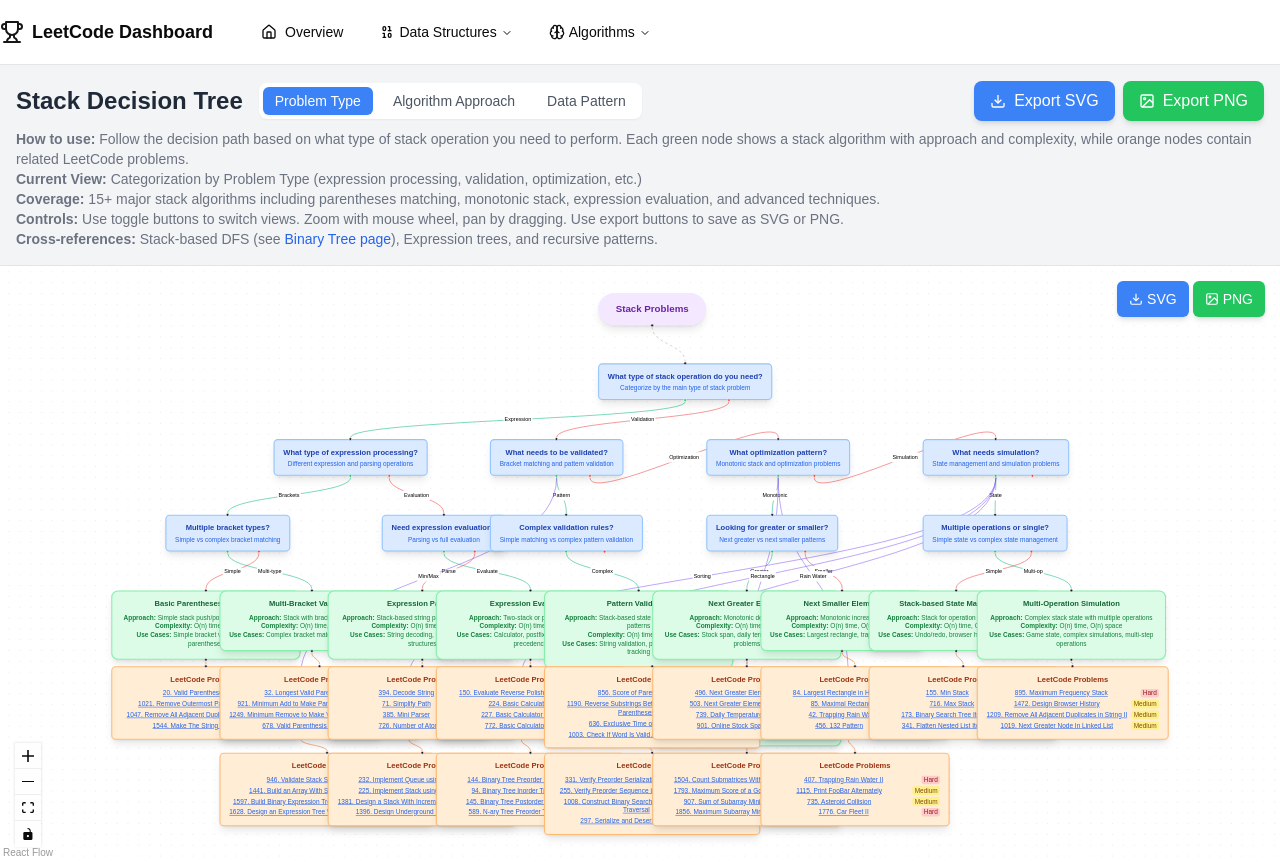
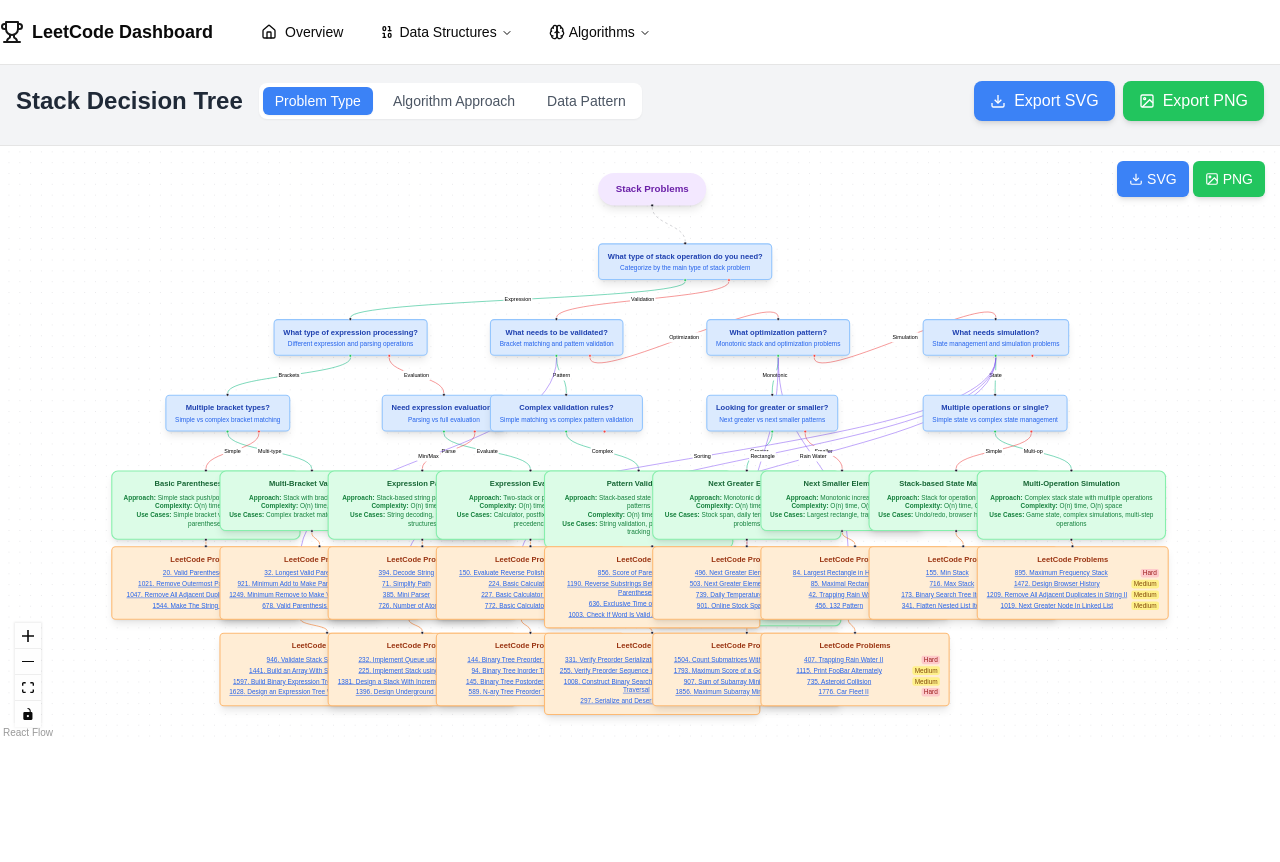
Before and after one commit to Windsooon/codepro, a Next.js app: page /stack in a window 1280 px wide. After the commit the page ends 801 px from the top, so only its background shows below. Built offline with nearby package versions, Linux system fonts and the light colour scheme.

Commit message:
Remove detailed description text from flow pages
Co-authored-by: wiwindson <wiwindson@gmail.com>

```diff
--- a/app/dynamic-programming/page.tsx
+++ b/app/dynamic-programming/page.tsx
@@ -755,14 +755,7 @@ function DynamicProgrammingFlow() {
           </div>
         </div>
 
-        <div className="text-sm text-gray-500">
-          <strong>How to use:</strong> Follow the decision path based on your problem characteristics.
-          Each green node shows a DP technique with approach and complexity, while orange nodes contain related LeetCode problems.
-          <br />
-          <strong>Coverage:</strong> 11 major DP patterns including 1D DP, Grid DP, Knapsack, String DP, Tree DP, State Machine, Interval DP, Bitmask DP, and Digit DP.
-          <br />
-          <strong>Controls:</strong> Zoom with mouse wheel, pan by dragging. Use export buttons to save as SVG or PNG.
-        </div>
+
       </div>
 
               <div style={{ width: '100%', height: 'calc(100vh - 204px)' }}>
--- a/app/graph/page.tsx
+++ b/app/graph/page.tsx
@@ -1470,22 +1470,7 @@ function GraphProblemsFlow() {
           </div>
         </div>
 
-        <div className="text-sm text-gray-500">
-          <strong>How to use:</strong> {viewType === 'problem-type'
-            ? 'Follow the decision path based on your graph characteristics (weighted, directed, etc.)'
-            : 'Follow the decision path based on algorithmic approach (BFS, DFS, Union-Find, etc.)'
-          }.
-          Each green node shows a graph algorithm with approach and complexity, while orange nodes contain related LeetCode problems.
-          <br />
-          <strong>Current View:</strong> {viewType === 'problem-type'
-            ? 'Categorization by Problem Type (shortest path, connectivity, traversal, etc.)'
-            : 'Categorization by Algorithm Approach (BFS-based, DFS-based, Union-Find, etc.)'
-          }
-          <br />
-          <strong>Coverage:</strong> 15+ major graph algorithms including BFS/DFS, Shortest Path, MST, Topological Sort, Union-Find, SCC, and advanced techniques.
-          <br />
-          <strong>Controls:</strong> Use toggle buttons to switch views. Zoom with mouse wheel, pan by dragging. Use export buttons to save as SVG or PNG.
-        </div>
+
       </div>
 
               <div style={{ width: '100%', height: 'calc(100vh - 204px)' }}>
--- a/app/sorting/page.tsx
+++ b/app/sorting/page.tsx
@@ -1282,27 +1282,7 @@ function SortingFlow() {
     [setEdges]
   )
 
-  const getViewDescription = () => {
-    switch(viewType) {
-      case 'algorithm-type':
-        return 'Follow the decision tree to find the right sorting algorithm based on strategy (divide-and-conquer vs others), memory constraints, stability requirements, and data characteristics.'
-      case 'complexity-class':
-        return 'Choose sorting algorithms based on time/space complexity requirements and performance guarantees.'
-      case 'problem-pattern':
-        return 'Select sorting approaches based on the specific problem pattern: array sorting, custom objects, partial sorting, or specialized constraints.'
-      default:
-        return ''
-    }
-  }
 
-  const getCurrentViewTitle = () => {
-    switch(viewType) {
-      case 'algorithm-type': return 'Algorithm Type View - Categorizes by strategy, memory usage, and stability'
-      case 'complexity-class': return 'Complexity Class View - Categorizes by time/space complexity'
-      case 'problem-pattern': return 'Problem Pattern View - Categorizes by sorting problem type'
-      default: return ''
-    }
-  }
 
   return (
     <div style={{ width: '100vw', height: 'calc(100vh - 64px)' }}>
@@ -1364,17 +1344,7 @@ function SortingFlow() {
             </button>
           </div>
         </div>
-        <div className="text-sm text-gray-500">
-          <strong>How to use:</strong> {getViewDescription()}
-          <br />
-          <strong>Current View:</strong> {getCurrentViewTitle()}
-          <br />
-          <strong>Coverage:</strong> 10+ major sorting algorithms including comparison-based, non-comparison, and specialized techniques.
-          <br />
-          <strong>Controls:</strong> Use toggle buttons to switch views. Zoom with mouse wheel, pan by dragging. Use export buttons to save as SVG or PNG.
-          <br />
-          <strong>Cross-references:</strong> Heap Sort (see <a href="/tree" className="text-blue-600 hover:underline">Binary Tree page</a>), Iterative implementations (see <a href="/stack" className="text-blue-600 hover:underline">Stack page</a>).
-        </div>
+
       </div>
               <div style={{ width: '100%', height: 'calc(100vh - 204px)' }}>
         <ReactFlow
--- a/app/stack/page.tsx
+++ b/app/stack/page.tsx
@@ -2068,29 +2068,7 @@ function StackFlow() {
           </div>
         </div>
 
-        <div className="text-sm text-gray-500">
-          <strong>How to use:</strong> {
-            viewType === 'problem-type'
-              ? 'Follow the decision path based on what type of stack operation you need to perform.'
-              : viewType === 'algorithm-approach'
-              ? 'Follow the decision path based on algorithmic approach (monotonic stack, two-stack, etc.).'
-              : 'Follow the decision path based on data pattern (nested structures, sequential processing, etc.).'
-          } Each green node shows a stack algorithm with approach and complexity, while orange nodes contain related LeetCode problems.
-          <br />
-          <strong>Current View:</strong> {
-            viewType === 'problem-type'
-              ? 'Categorization by Problem Type (expression processing, validation, optimization, etc.)'
-              : viewType === 'algorithm-approach'
-              ? 'Categorization by Algorithm Approach (monotonic stack, two-stack techniques, etc.)'
-              : 'Categorization by Data Pattern (nested structures, sequential processing, optimization patterns)'
-          }
-          <br />
-          <strong>Coverage:</strong> 15+ major stack algorithms including parentheses matching, monotonic stack, expression evaluation, and advanced techniques.
-          <br />
-          <strong>Controls:</strong> Use toggle buttons to switch views. Zoom with mouse wheel, pan by dragging. Use export buttons to save as SVG or PNG.
-          <br />
-          <strong>Cross-references:</strong> Stack-based DFS (see <a href="/tree" className="text-blue-600 hover:underline">Binary Tree page</a>), Expression trees, and recursive patterns.
-        </div>
+
       </div>
 
               <div style={{ width: '100%', height: 'calc(100vh - 204px)' }}>
--- a/app/tree/page.tsx
+++ b/app/tree/page.tsx
@@ -2046,27 +2046,7 @@ function BinaryTreeFlow() {
           </div>
         </div>
 
-        <div className="text-sm text-gray-500">
-          <strong>How to use:</strong> {
-            viewType === 'problem-type'
-              ? 'Follow the decision path based on what type of tree operation you need to perform.'
-              : viewType === 'algorithm-approach'
-              ? 'Follow the decision path based on algorithmic approach (DFS, BFS, DP, etc.).'
-              : 'Follow the decision path based on tree characteristics (BST, balanced, etc.).'
-          } Each green node shows a binary tree algorithm with approach and complexity, while orange nodes contain related LeetCode problems.
-          <br />
-          <strong>Current View:</strong> {
-            viewType === 'problem-type'
-              ? 'Categorization by Problem Type (traversal, construction, validation, etc.)'
-              : viewType === 'algorithm-approach'
-              ? 'Categorization by Algorithm Approach (DFS-based, BFS-based, etc.)'
-              : 'Categorization by Tree Characteristics (BST, balanced, general, etc.)'
-          }
-          <br />
-          <strong>Coverage:</strong> 15+ major binary tree algorithms including traversals, construction, validation, LCA, and advanced techniques.
-          <br />
-          <strong>Controls:</strong> Use toggle buttons to switch views. Zoom with mouse wheel, pan by dragging. Use export buttons to save as SVG or PNG.
-        </div>
+
       </div>
 
               <div style={{ width: '100%', height: 'calc(100vh - 204px)' }}>
--- a/app/two-pointer-tree/page.tsx
+++ b/app/two-pointer-tree/page.tsx
@@ -587,13 +587,7 @@ export default function TwoPointerTree() {
           <strong> Patterns:</strong> {isAdvanced ? '15+ detailed patterns' : '8 core patterns'}
         </p>
 
-        <div className="text-sm text-gray-500">
-          <strong>How to use:</strong> Follow the decision path based on your problem characteristics.
-          Each technique node shows the complexity and data structures, with LeetCode problems in separate orange blocks.
-          <br />
-          <strong>Search:</strong> Use the search bar to highlight specific problems or keywords.
-          <strong> Controls:</strong> Zoom with mouse wheel, pan by dragging.
-        </div>
+
       </div>
 
       <div style={{ width: '100%', height: 'calc(100vh - 180px)' }}>
```
